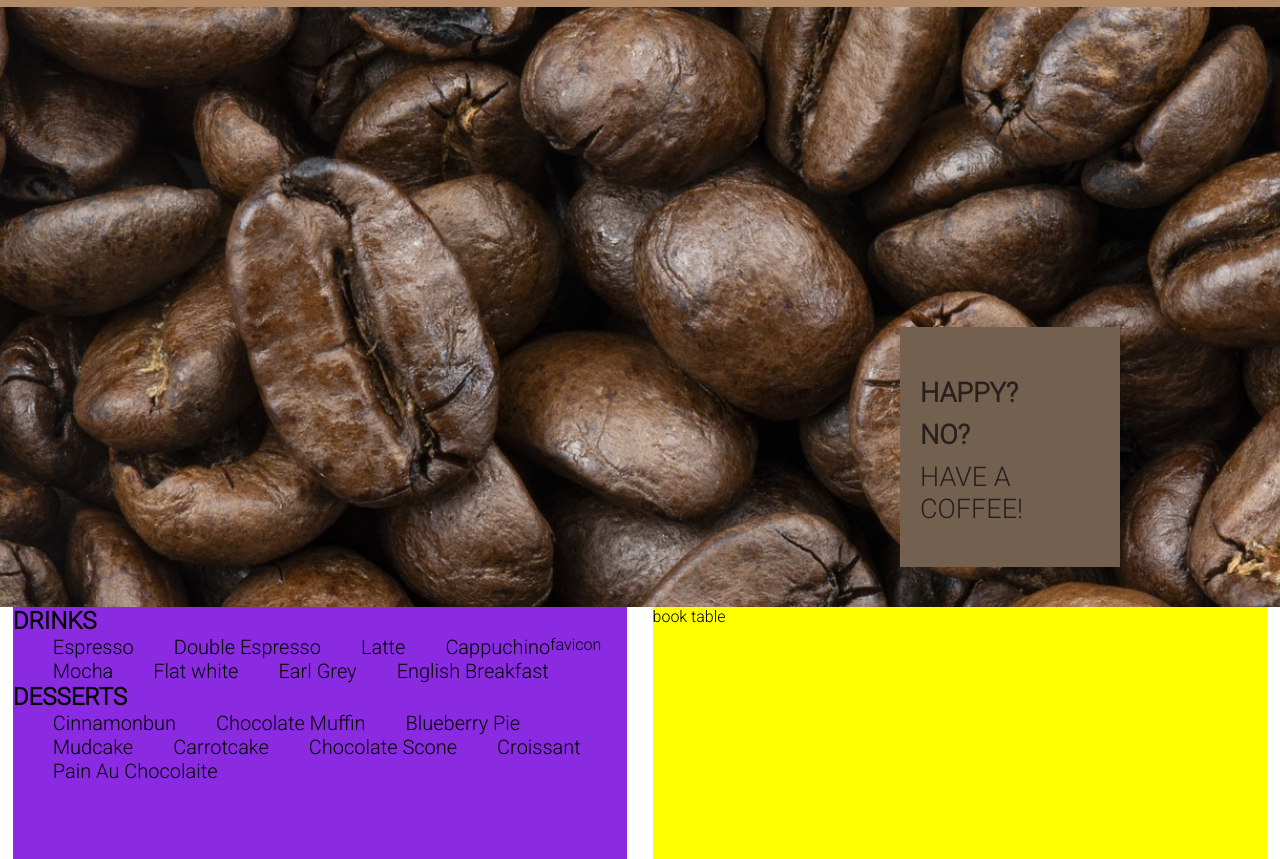
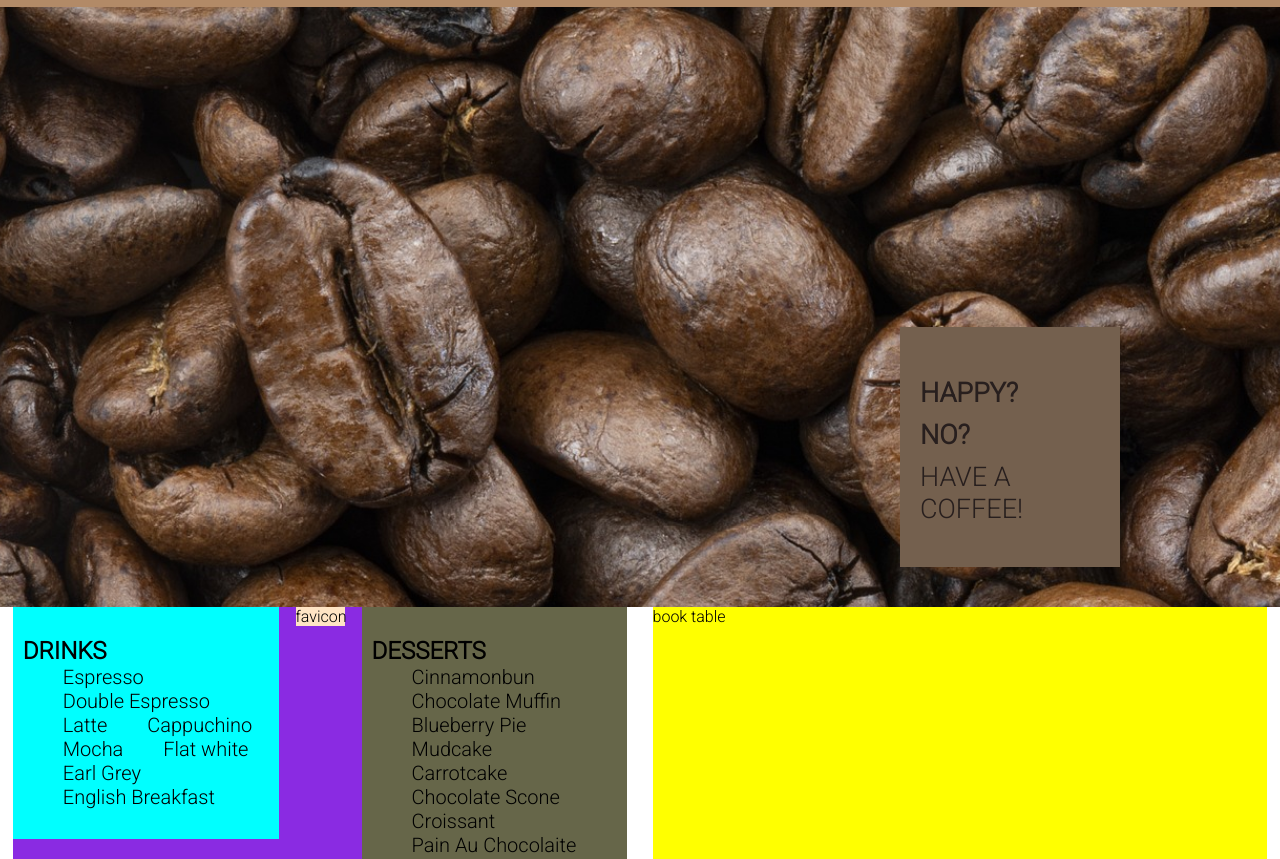
Before and after one commit to EbbaStrandholm/Portfolio-project-4, a plain HTML site: page index.html in a window 1280 px wide. Shown: the part 93-952 px from the top of the page. Drawn offline with Linux system fonts and the light colour scheme.

Commit message:
Add the base structure for the menu of drinks and desserts

```diff
--- a/assets/css/style.css
+++ b/assets/css/style.css
@@ -116,23 +116,41 @@ body {
 /* drinks and desserts menu */
 #menu {
     width: 49%;
-    height: 500px;
+    height: 600px;
     float: left;
     background-color: blueviolet;
     margin-right: 10px;
 }
 
 #drinks {
+    padding-top: 30px;
+    padding-left: 10px;
+    padding-right: 10px;
+    padding-bottom: 30px;
+    width: 40%;
+    float: left;
+    background-color: aqua;
+}
 
+#coffeemug-icon {
+    width: 8%;
+    margin: 0 auto;
+    background-color: bisque;
 }
 
 #desserts {
-
+    padding-top: 30px;
+    padding-left: 10px;
+    padding-right: 10px;
+    padding-bottom: 30px;
+    width: 40%;
+    float: right;
+    background-color: rgb(102, 102, 73);
 }
 
 #book-table {
     width: 49%;
-    height: 500px;
+    height: 600px;
     float: right;
     background-color: yellow;
 }
--- a/index.html
+++ b/index.html
@@ -71,9 +71,6 @@
                     <li>English Breakfast</li>
                 </ul>
             </div>
-            <div>
-                favicon
-            </div>
             <div id="desserts">
                 <h2>
                     DESSERTS
@@ -88,6 +85,9 @@
                     <li>Croissant</li>
                     <li>Pain Au Chocolaite</li>
                 </ul>
+            </div>
+            <div id="coffeemug-icon">
+                favicon
             </div>
         </div>
         <div id="book-table">
```
